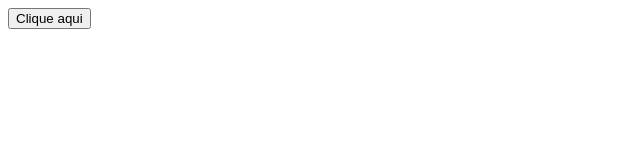
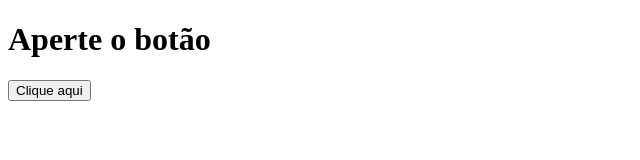
Before and after one commit to schultz-gabriel/som_js, a plain HTML site: page index.html in a window 1280 px wide. Shown: the whole page, without its empty margins (0-640 px from the left). Drawn offline with Linux system fonts and the light colour scheme.

Commit message:
meu-segundo-commit

```diff
--- a/index.html
+++ b/index.html
@@ -7,6 +7,7 @@
     <title>Document</title>
 </head>
 <body>
+    <h1>Aperte o botão</h1>
     <button class="botao">Clique aqui</button>
     <script src="./index.js"></script>
 </body>
```
